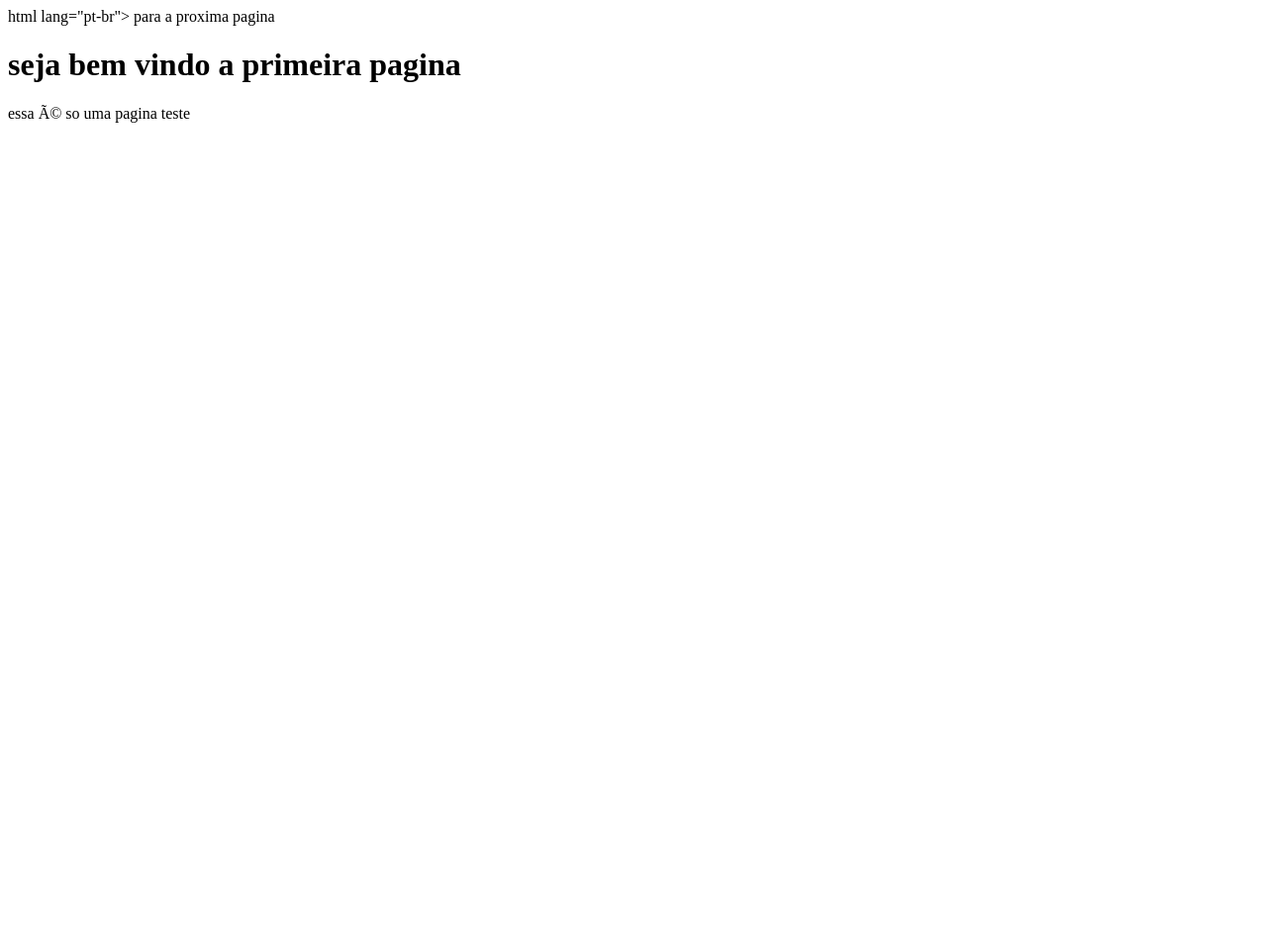
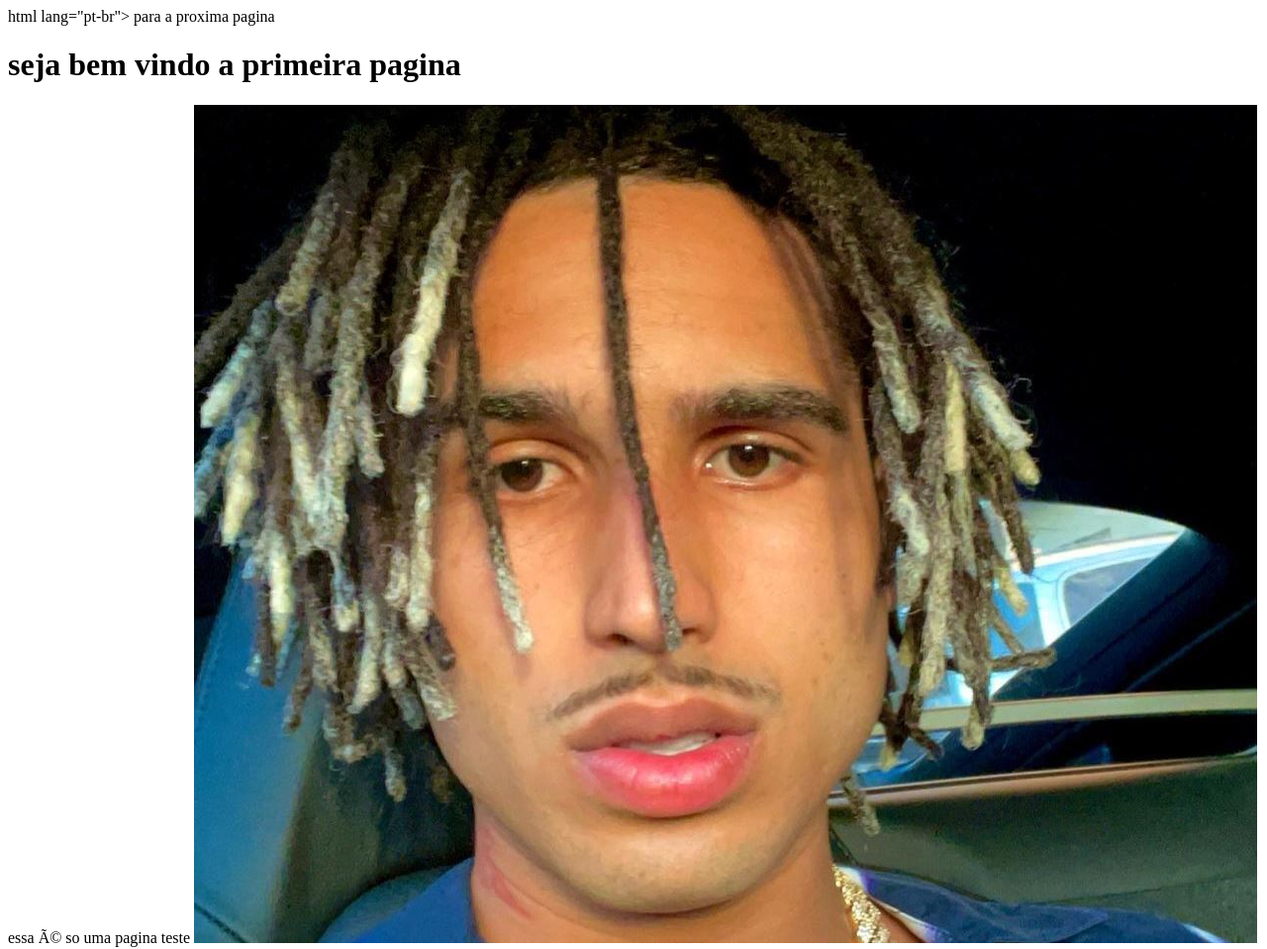
Before and after one commit to sahrinn/index.html, a plain HTML site: page index.html in a window 1280 px wide. Shown: the whole page at 99% size. Before the commit the page ends 800 px from the top, so only its background shows below. Drawn offline with Linux system fonts and the light colour scheme.

Commit message:
Update index.html

```diff
--- a/index.html
+++ b/index.html
@@ -6,8 +6,10 @@ html lang="pt-br">
      <link rel ="shortcut icon" href = " favicon.png" type = "image/x-icon">
      <title> guilhrme sena </title>
     </head>
-    <body>
+       <body>
        <a hre="pag2.html" rel="next" target="_self">para a proxima pagina</a>
-       <h1>seja bem vindo a primeira pagina</h1>
-       <p1>essa é so uma pagina teste</p1>
-       <img src="
+        <h1>seja bem vindo a primeira pagina</h1>
+        <p1>essa é so uma pagina teste</p1>
+        <img src="matue.png" alt="matue">
+       </body>
+      <html>
```
